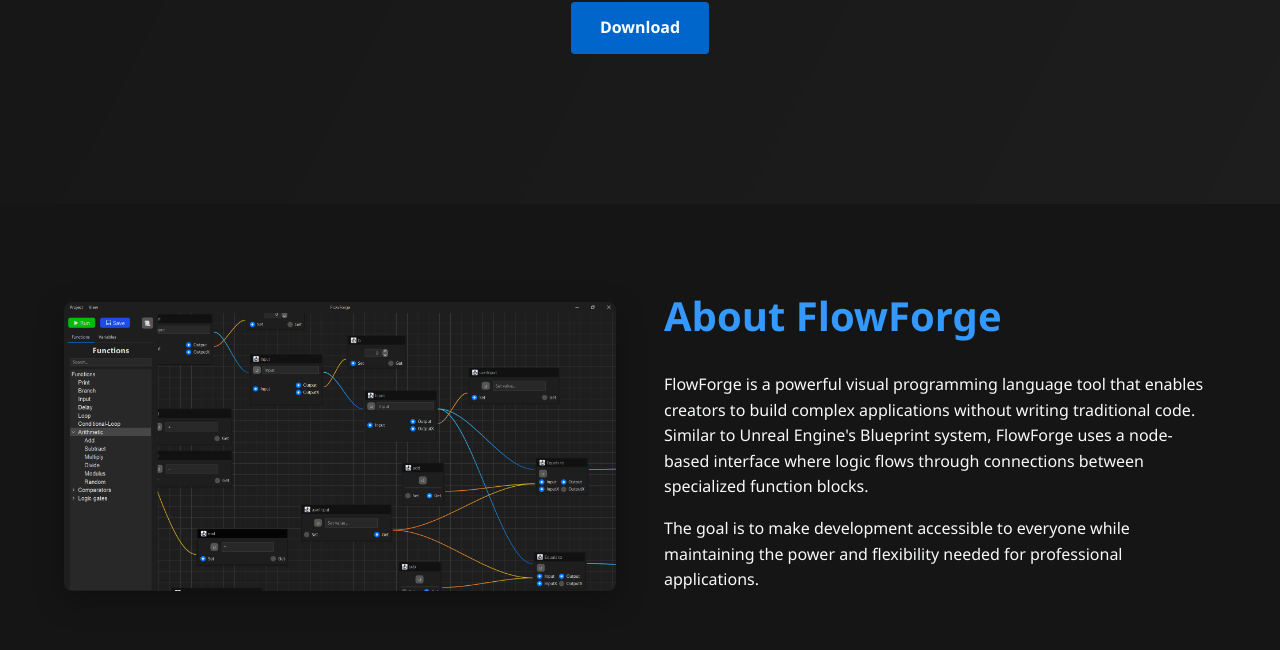
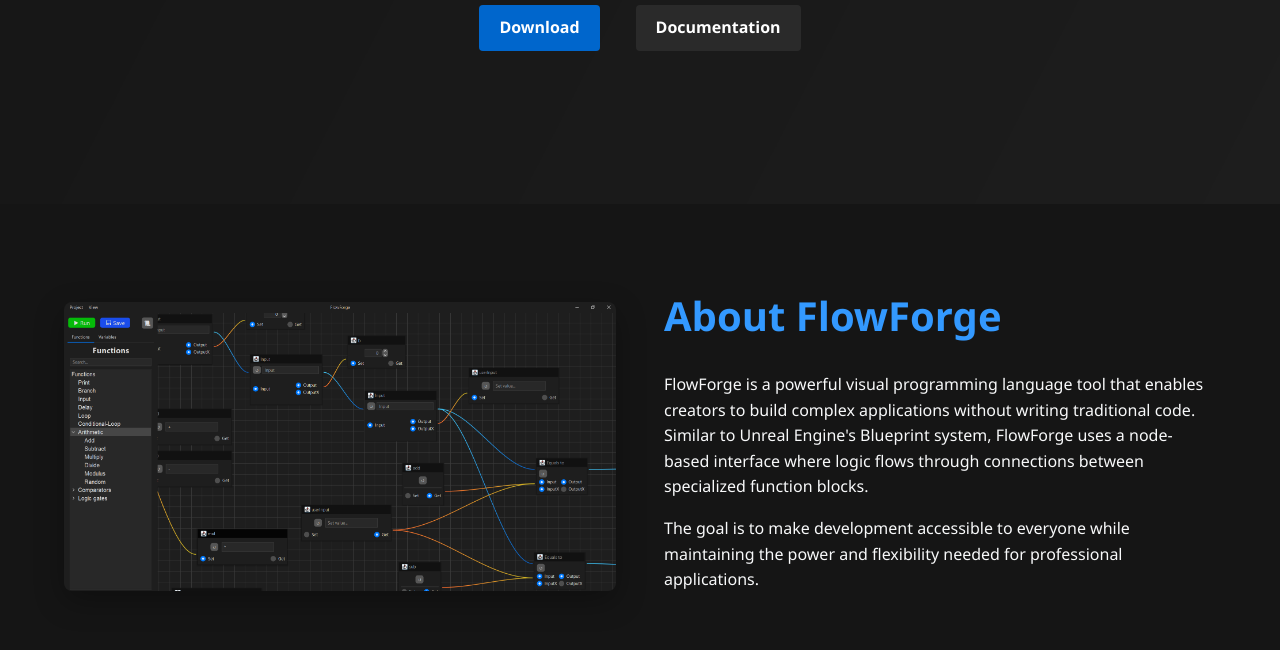
Before and after one commit to gufranthakur/FlowForge-website, a plain HTML site: page index.html in a window 1280 px wide. Shown: the part 450-1100 px from the top of the page. Drawn offline with Linux system fonts and the light colour scheme.

Commit message:
Added docs

```diff
--- a/index.html
+++ b/index.html
@@ -33,6 +33,7 @@
             <p>Programming Simplified</p>
             <div class="hero-buttons">
                 <a href="files/FlowForge.jar" download class="btn btn-primary">Download</a>
+                <a href="https://gufrans-organization.gitbook.io/flowforge-docs" class="btn btn-docs">Documentation</a>
 
 
             </div>
--- a/styles.css
+++ b/styles.css
@@ -61,35 +61,61 @@ ul {
     font-size: 1.1rem;
 }
 
+/* Button base styles */
 .btn {
   display: inline-block;
-    padding: 0.8rem 1.8rem;
+  padding: 10px 20px;
   border-radius: 4px;
+  text-decoration: none;
   font-weight: 600;
-    cursor: pointer;
   transition: all 0.3s ease;
-    text-align: center;
+  position: relative;
+  overflow: hidden;
+  margin: 0 10px;
 }
 
+/* Primary button (Download) with blue background */
 .btn-primary {
-    background: var(--primary-color);
+  background-color: #0066cc;
   color: white;
 }
 
-.btn-primary:hover {
-    background: var(--primary-dark);
+/* Documentation button with black/gray background */
+.btn-docs {
+  background-color: #2a2a2a;
   color: white;
 }
 
-.btn-secondary {
-    background: transparent;
-    color: var(--text-color);
-    border: 2px solid var(--primary-color);
+/* The animated underline base style */
+.btn::after {
+  content: '';
+  position: absolute;
+  bottom: 0;
+  left: 0;
+  width: 0;
+  height: 2px;
+  transition: width 0.3s ease;
 }
 
-.btn-secondary:hover {
-    background: rgba(0, 102, 204, 0.1);
-    color: var(--text-color);
+/* Download button white underline */
+.btn-primary::after {
+  background-color: white;
+}
+
+/* Documentation button blue underline */
+.btn-docs::after {
+  background-color: #0099ff;
+}
+
+/* Animation on hover - makes the underline expand from left to right */
+.btn:hover::after {
+  width: 100%;
+}
+
+/* Additional hover effects for better UX */
+.btn:hover {
+  transform: translateY(-2px);
+  box-shadow: 0 4px 8px rgba(0, 0, 0, 0.1);
 }
 
 /* Navigation */
```
Lines whose indentation alone changed are shown as unchanged.
